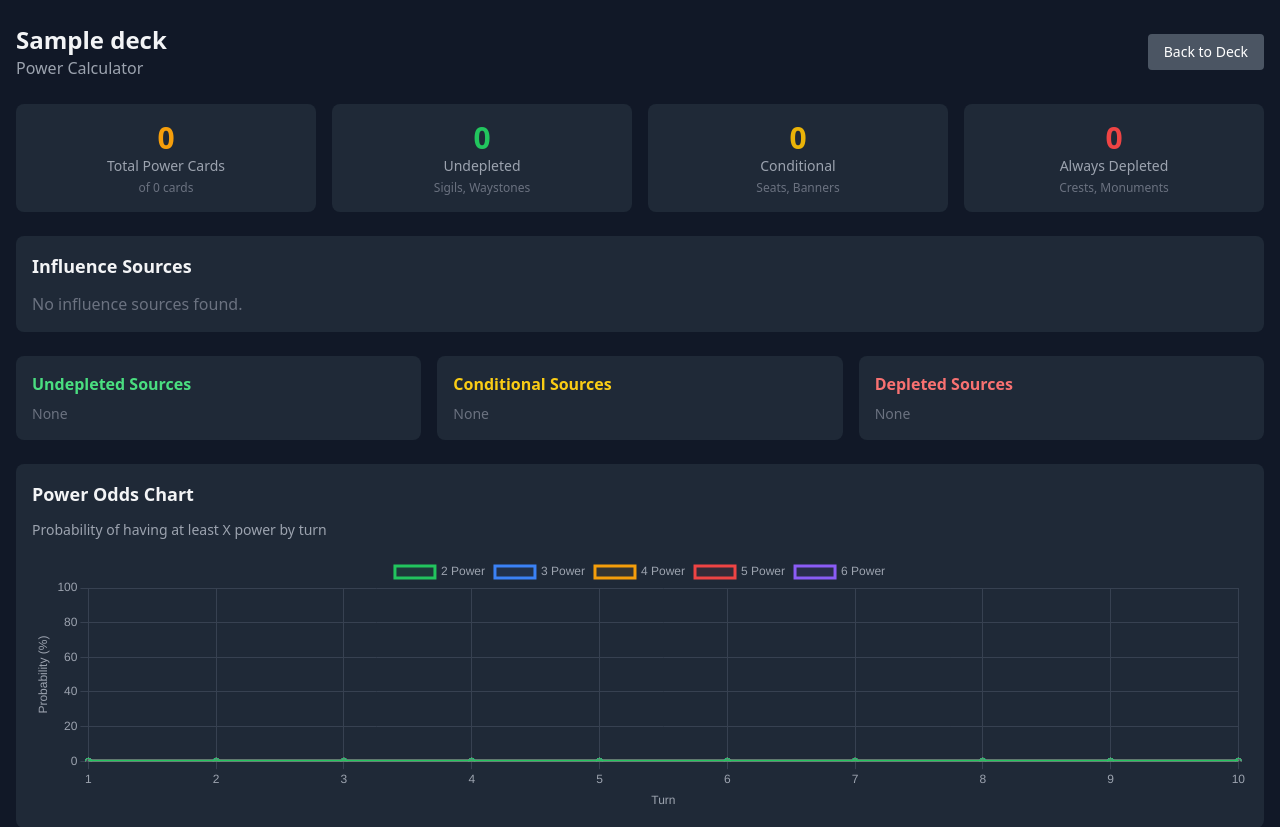
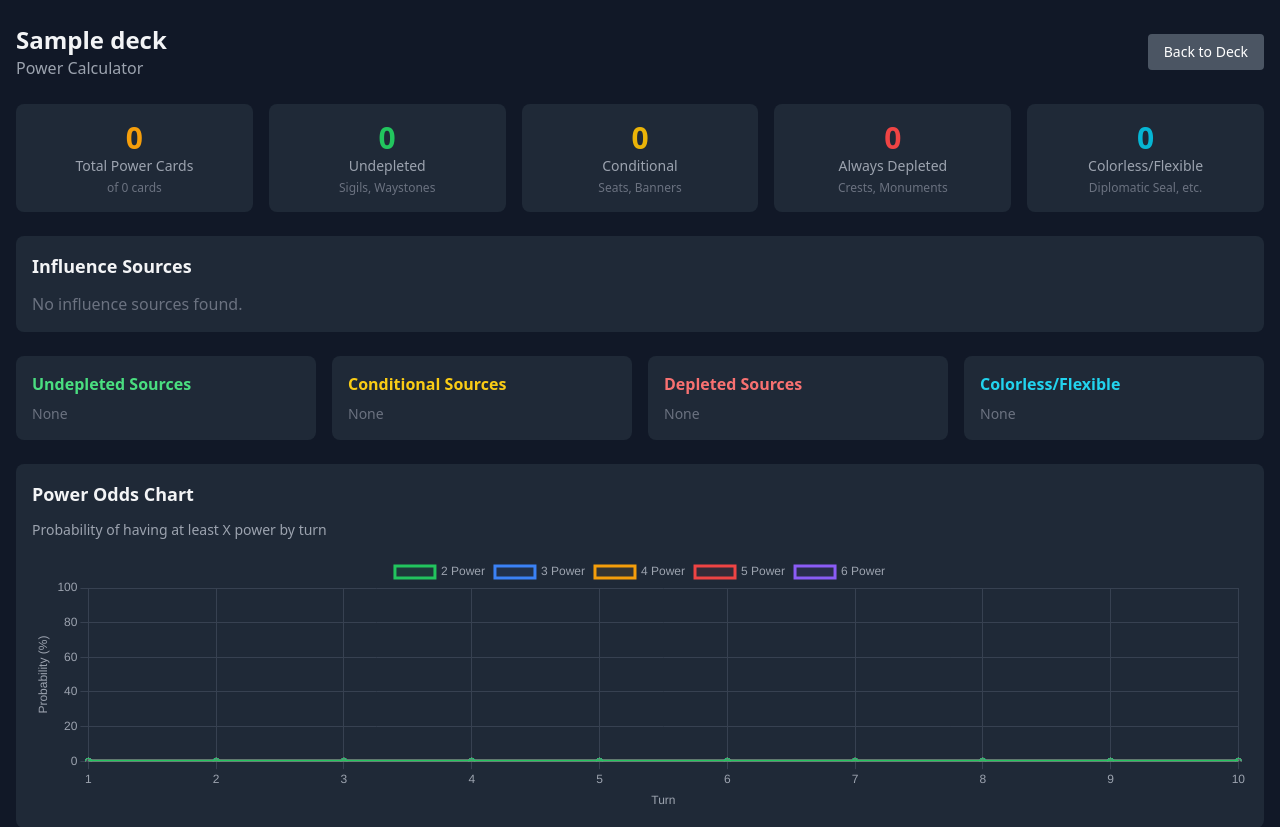
Before and after one commit to defenestratexp/eternal_ccg, a Django app: page /decks/1/power/ in a window 1280 px wide. Shown: the part 65-892 px from the top of the page. Run offline with Django 4.2, Linux system fonts and the light colour scheme; tables that the repository leaves empty hold one stand-in row (Sample ...); data that the repository does not hold is empty; some libraries are stand-ins or nearby versions.

Commit message:
Fix power calculator to count colorless power cards
- Colorless power cards (Diplomatic Seal, Common Cause, etc.) now counted
- Added is_colorless flag to PowerSource dataclass
- Added get_colorless_count() method
- Added colorless category to power source breakdown
- Updated summary to show 5 categories including Colorless/Flexible
- Fixed power odds calculation to include all power cards

```diff
--- a/decks/power_calculator.py
+++ b/decks/power_calculator.py
@@ -108,6 +108,7 @@ class PowerSource:
     influence_provided: Dict[str, int]  # {'F': 1, 'T': 1} etc.
     is_depleted: bool
     is_conditional: bool
+    is_colorless: bool = False  # True if provides power but no faction influence
     power_provided: int = 1  # Most power cards provide 1 power
 
 
@@ -175,10 +176,7 @@ class DeckPowerAnalyzer:
                 continue
 
             influence_provided = self._parse_influence(card.influence)
-
-            # Skip if no influence provided
-            if not influence_provided:
-                continue
+            is_colorless = len(influence_provided) == 0
 
             power_source = PowerSource(
                 card_name=card.name,
@@ -187,6 +185,7 @@ class DeckPowerAnalyzer:
                 influence_provided=influence_provided,
                 is_depleted=self._is_depleted(card.card_text),
                 is_conditional=self._is_conditional(card.card_text),
+                is_colorless=is_colorless,
             )
             self.power_sources.append(power_source)
 
@@ -195,24 +194,31 @@ class DeckPowerAnalyzer:
         return sum(ps.quantity for ps in self.power_sources)
 
     def get_undepleted_count(self) -> int:
-        """Get count of power sources that enter undepleted."""
+        """Get count of power sources that enter undepleted (excludes colorless)."""
         return sum(
             ps.quantity for ps in self.power_sources
-            if not ps.is_depleted and not ps.is_conditional
+            if not ps.is_depleted and not ps.is_conditional and not ps.is_colorless
         )
 
     def get_depleted_count(self) -> int:
-        """Get count of power sources that always enter depleted."""
+        """Get count of power sources that always enter depleted (excludes colorless)."""
         return sum(
             ps.quantity for ps in self.power_sources
-            if ps.is_depleted
+            if ps.is_depleted and not ps.is_colorless
         )
 
     def get_conditional_count(self) -> int:
         """Get count of power sources with conditional depleted."""
         return sum(
             ps.quantity for ps in self.power_sources
-            if ps.is_conditional
+            if ps.is_conditional and not ps.is_colorless
+        )
+
+    def get_colorless_count(self) -> int:
+        """Get count of colorless/flexible power sources."""
+        return sum(
+            ps.quantity for ps in self.power_sources
+            if ps.is_colorless
         )
 
     def get_influence_sources(self) -> Dict[str, int]:
@@ -234,16 +240,19 @@ class DeckPowerAnalyzer:
         """
         Categorize power sources.
 
-        Returns dict with keys: 'undepleted', 'depleted', 'conditional'
+        Returns dict with keys: 'undepleted', 'depleted', 'conditional', 'colorless'
         """
         categories = {
             'undepleted': [],
             'depleted': [],
             'conditional': [],
+            'colorless': [],
         }
 
         for ps in self.power_sources:
-            if ps.is_conditional:
+            if ps.is_colorless:
+                categories['colorless'].append(ps)
+            elif ps.is_conditional:
                 categories['conditional'].append(ps)
             elif ps.is_depleted:
                 categories['depleted'].append(ps)
--- a/decks/views.py
+++ b/decks/views.py
@@ -401,6 +401,7 @@ def deck_power_calculator(request, pk):
         'undepleted_count': analyzer.get_undepleted_count(),
         'depleted_count': analyzer.get_depleted_count(),
         'conditional_count': analyzer.get_conditional_count(),
+        'colorless_count': analyzer.get_colorless_count(),
         'power_table': power_table,
         'influence_tables': influence_tables,
         'key_cards': key_cards,
--- a/templates/decks/deck_power_calculator.html
+++ b/templates/decks/deck_power_calculator.html
@@ -14,7 +14,7 @@
 </div>
 
 <!-- Power Base Summary -->
-<div class="grid grid-cols-1 md:grid-cols-4 gap-4 mb-6">
+<div class="grid grid-cols-2 md:grid-cols-5 gap-4 mb-6">
     <div class="bg-gray-800 rounded-lg p-4 text-center">
         <div class="text-3xl font-bold text-amber-500">{{ total_power }}</div>
         <div class="text-gray-400 text-sm">Total Power Cards</div>
@@ -34,6 +34,11 @@
         <div class="text-3xl font-bold text-red-500">{{ depleted_count }}</div>
         <div class="text-gray-400 text-sm">Always Depleted</div>
         <div class="text-gray-500 text-xs mt-1">Crests, Monuments</div>
+    </div>
+    <div class="bg-gray-800 rounded-lg p-4 text-center">
+        <div class="text-3xl font-bold text-cyan-500">{{ colorless_count }}</div>
+        <div class="text-gray-400 text-sm">Colorless/Flexible</div>
+        <div class="text-gray-500 text-xs mt-1">Diplomatic Seal, etc.</div>
     </div>
 </div>
 
@@ -67,7 +72,7 @@
 </div>
 
 <!-- Power Source Details -->
-<div class="grid grid-cols-1 md:grid-cols-3 gap-4 mb-6">
+<div class="grid grid-cols-1 md:grid-cols-4 gap-4 mb-6">
     <!-- Undepleted -->
     <div class="bg-gray-800 rounded-lg p-4">
         <h3 class="text-green-400 font-semibold mb-2">Undepleted Sources</h3>
@@ -108,6 +113,23 @@
         {% if power_sources.depleted %}
         <ul class="space-y-1 text-sm">
             {% for ps in power_sources.depleted %}
+            <li class="flex justify-between">
+                <span class="text-gray-300">{{ ps.card_name }}</span>
+                <span class="text-gray-500">x{{ ps.quantity }}</span>
+            </li>
+            {% endfor %}
+        </ul>
+        {% else %}
+        <p class="text-gray-500 text-sm">None</p>
+        {% endif %}
+    </div>
+
+    <!-- Colorless -->
+    <div class="bg-gray-800 rounded-lg p-4">
+        <h3 class="text-cyan-400 font-semibold mb-2">Colorless/Flexible</h3>
+        {% if power_sources.colorless %}
+        <ul class="space-y-1 text-sm">
+            {% for ps in power_sources.colorless %}
             <li class="flex justify-between">
                 <span class="text-gray-300">{{ ps.card_name }}</span>
                 <span class="text-gray-500">x{{ ps.quantity }}</span>
```
